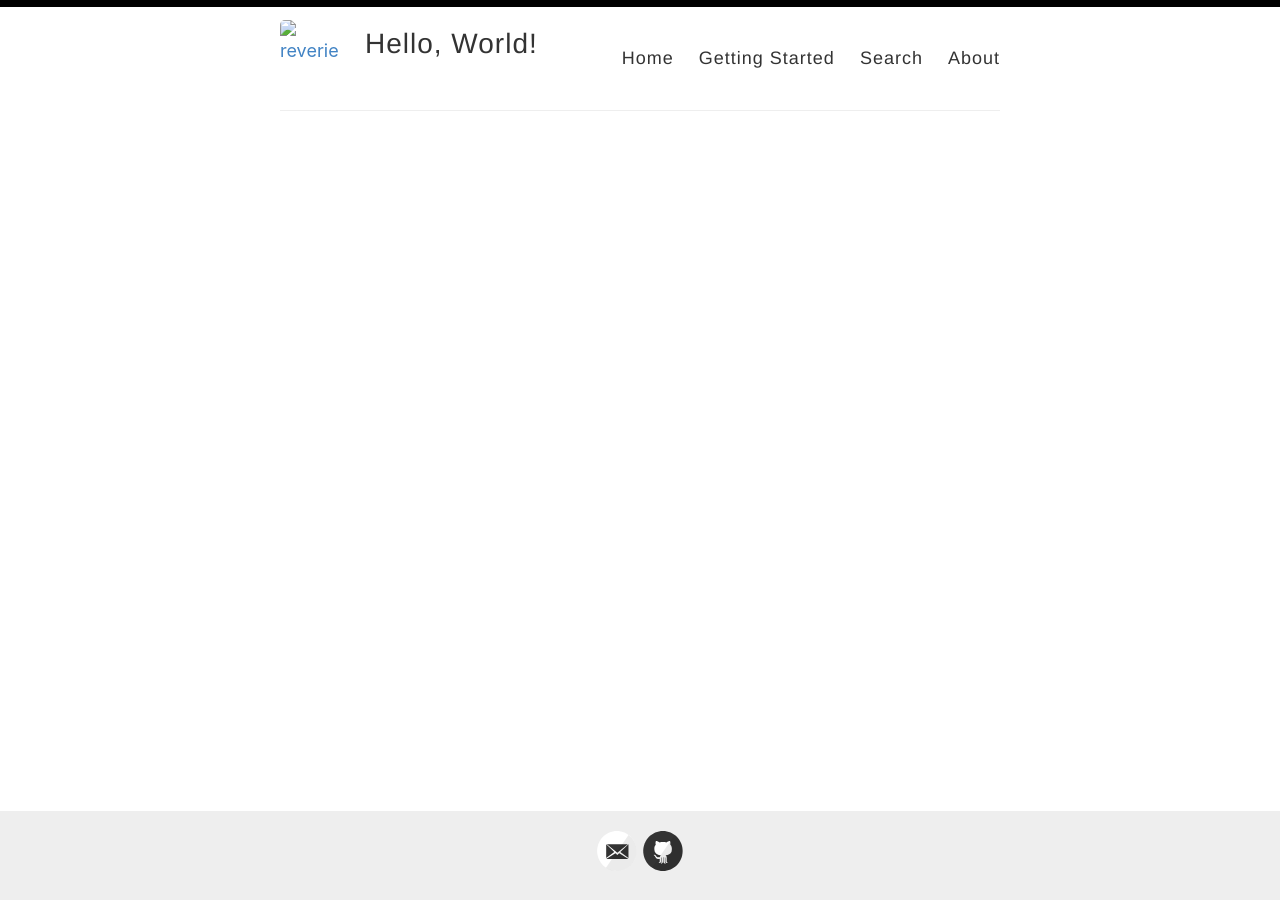
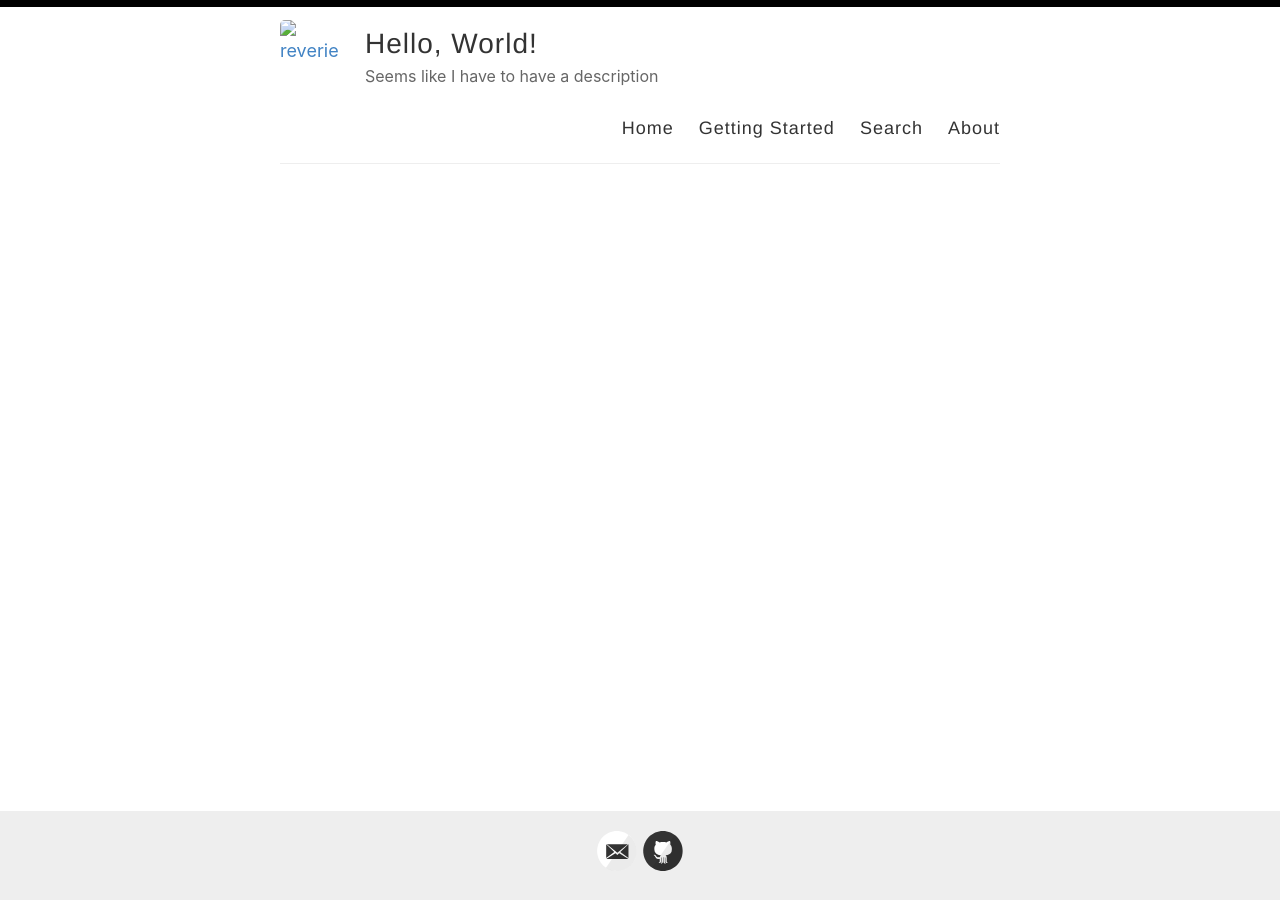
Before and after one commit to amitmerchant1990/reverie, a Jekyll site: the page built from index.html, in a window 1280 px wide. Built offline with Jekyll 4.4.1, drawn with Linux system fonts in a browser that asks for light colours; the list of posts is cut into pages by our own code.

Commit message:
modified link to avatar in _config.yml

```diff
--- a/_config.yml
+++ b/_config.yml
@@ -9,10 +9,10 @@
 author: Nicole Ramirez
 
 # Short bio or description (displayed in the header)
-description:
+description: Seems like I have to have a description
 
 # URL of your avatar or profile pic (you could use your GitHub profile pic)
-avatar: images/nicole-photo.jpg
+avatar: https://nxrmrz.github.io/images/nicole-photo.jpg
 
 #
 # Flags below are optional
```
